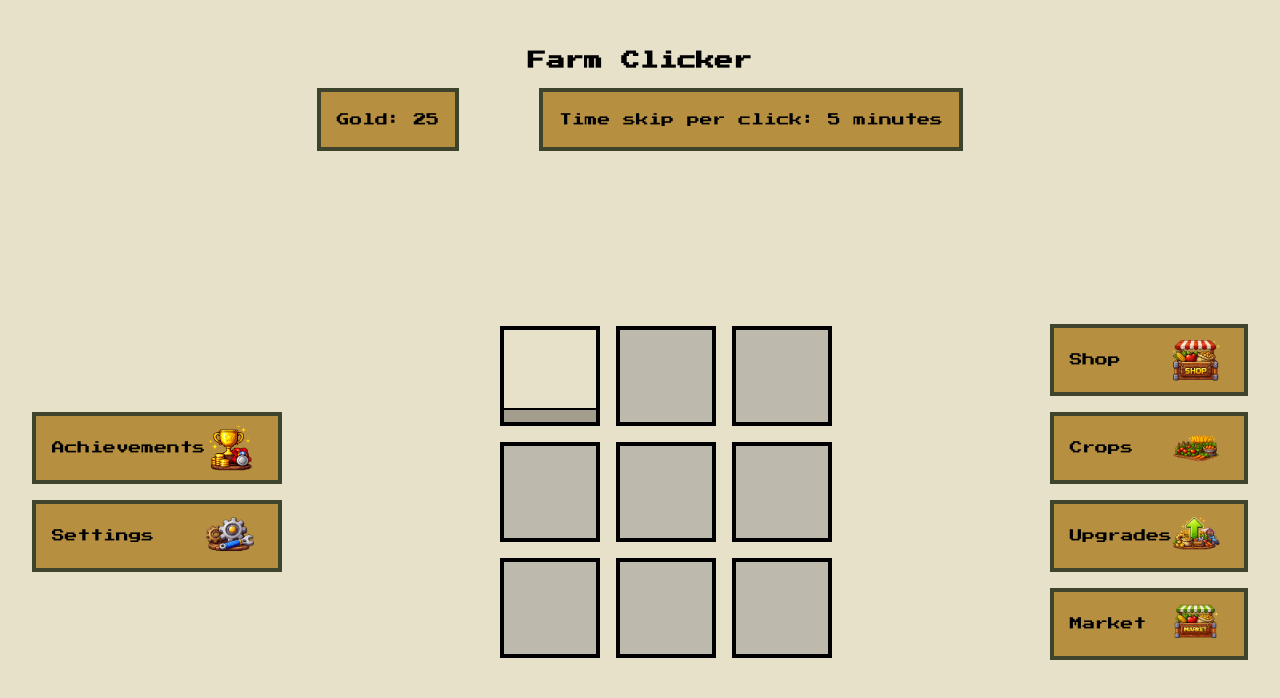
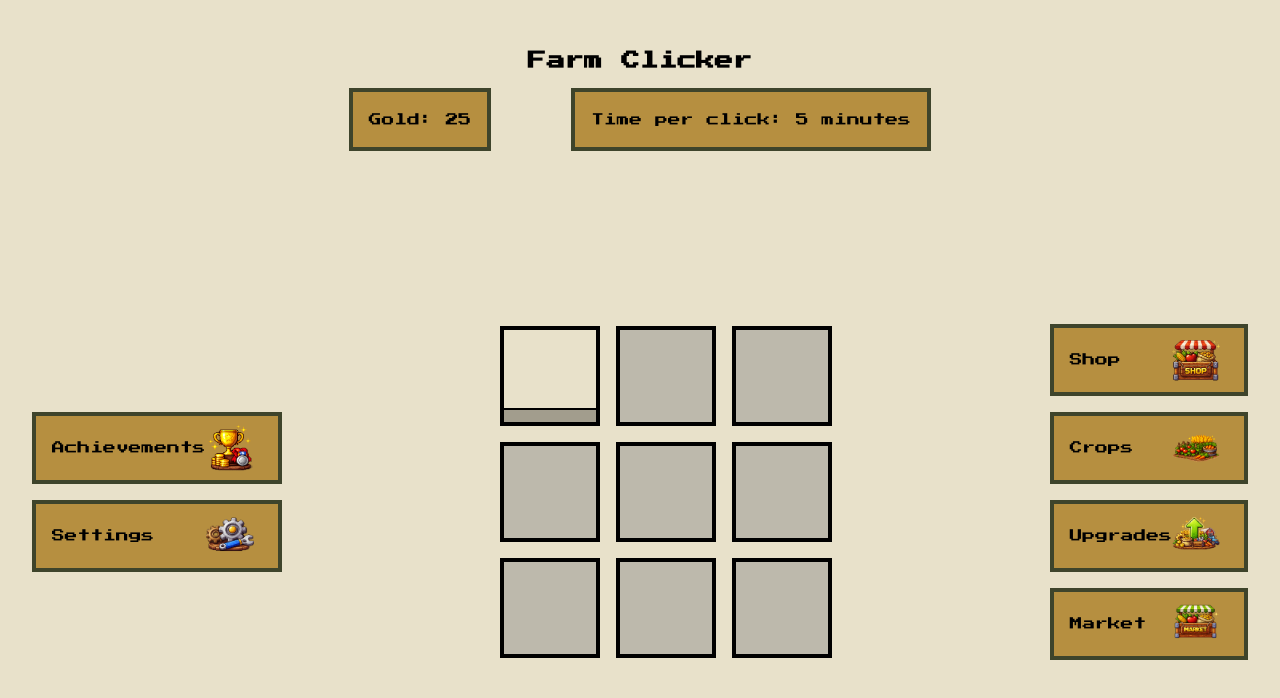
Before and after one commit to Bruncvik/clickerGame, a Vue app in the folder FarmClicker/: page / in a window 1280 px wide. Shown: the top 698 px of the page. Built offline with nearby package versions, Linux system fonts and the light colour scheme.

Commit message:
Update currency label for time per click stat

```diff
--- a/FarmClicker/src/App.vue
+++ b/FarmClicker/src/App.vue
@@ -114,7 +114,7 @@ onBeforeUnmount(() => {
       <h1>Farm Clicker</h1>
       <header>
         <StatBar :value="gameStore.money" currency="Gold" :pulse="goldPulse"/>
-        <StatBar :value="`${gameStore.timePerClickMinutes} minutes`" currency="Time skip per click"/>
+        <StatBar :value="`${gameStore.timePerClickMinutes} minutes`" currency="Time per click"/>
       </header>
     </nav>
     <main class="mainPage">
```
